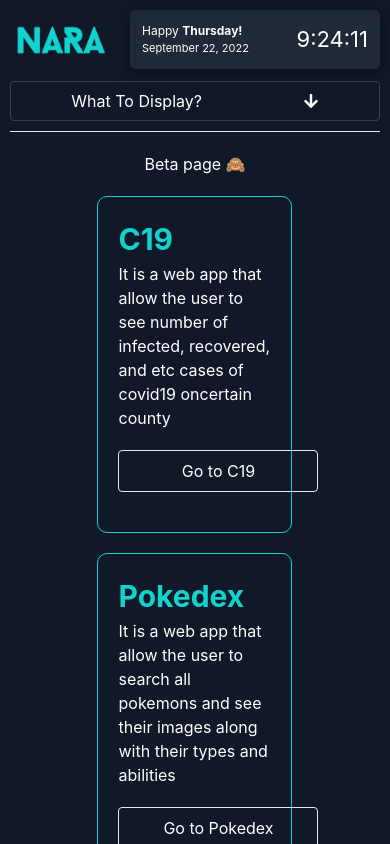
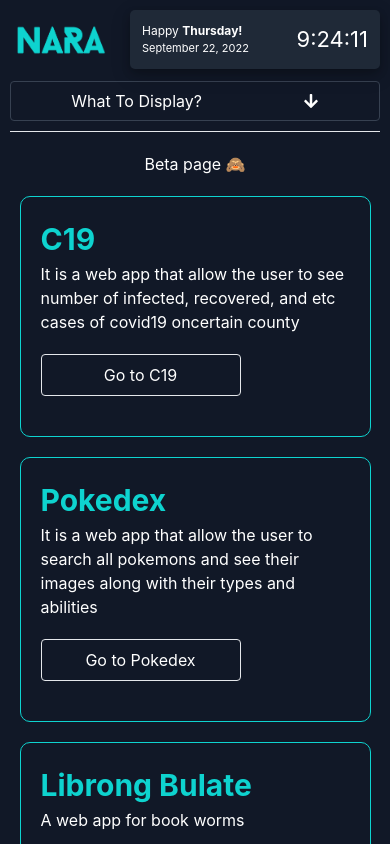
Before and after one commit to Keemchard/NARA, a React (Create React App) app: page /extra in a window 390 px wide. Shown: the top 844 px of the page. Built offline with nearby package versions, Linux system fonts and the light colour scheme.

Commit message:
fix styles

```diff
--- a/src/App.css
+++ b/src/App.css
@@ -97,6 +97,9 @@
     flex-direction: column;
     align-items: center;
   }
+  .extras {
+    width: 90%;
+  }
 }
 
 @media only screen and (max-width: 692px) {
--- a/src/extraComponent/Extra.tsx
+++ b/src/extraComponent/Extra.tsx
@@ -14,7 +14,7 @@ const Extra = () => {
       {extraItems.map((items: extraModel) => {
         const { title, short_description, link } = items;
         return (
-          <div>
+          <div className="w-[100%] extras">
             <ExtraItemCards
               title={title}
               short_description={short_description}
--- a/src/extraComponent/extra items/ExtraItemCards.tsx
+++ b/src/extraComponent/extra items/ExtraItemCards.tsx
@@ -3,7 +3,7 @@ import extraModel from "../../Types/extraItemsModel";
 
 const ExtraItemCards: FC<extraModel> = ({ title, short_description, link }) => {
   return (
-    <div className="border-[1px] border-[#0ED3CF] p-[20px] w-[50vw] rounded-[10px] mb-[20px]">
+    <div className="border-[1px] border-[#0ED3CF] p-[20px] w-[100%] rounded-[10px] mb-[20px]">
       <div className="text-[30px] font-bold text-[#0ED3CF]">{title}</div>
       <div>{short_description}</div>
       <div className="mt-[20px] mb-[20px]">
```
